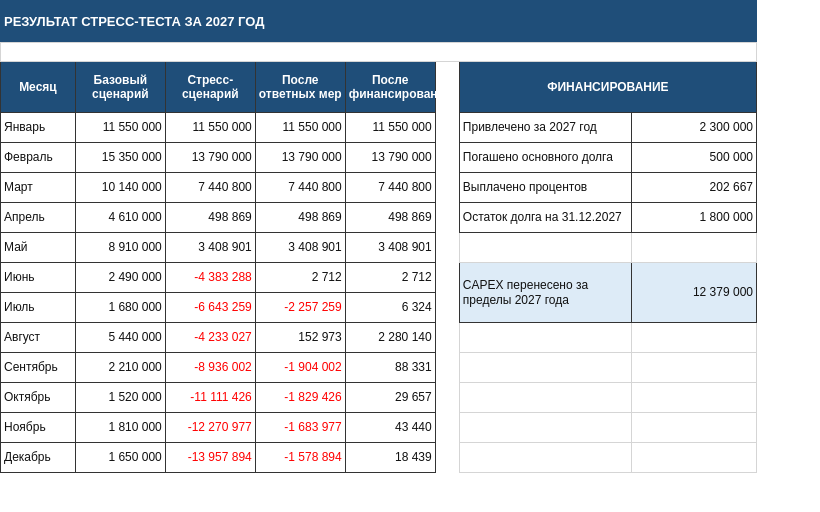
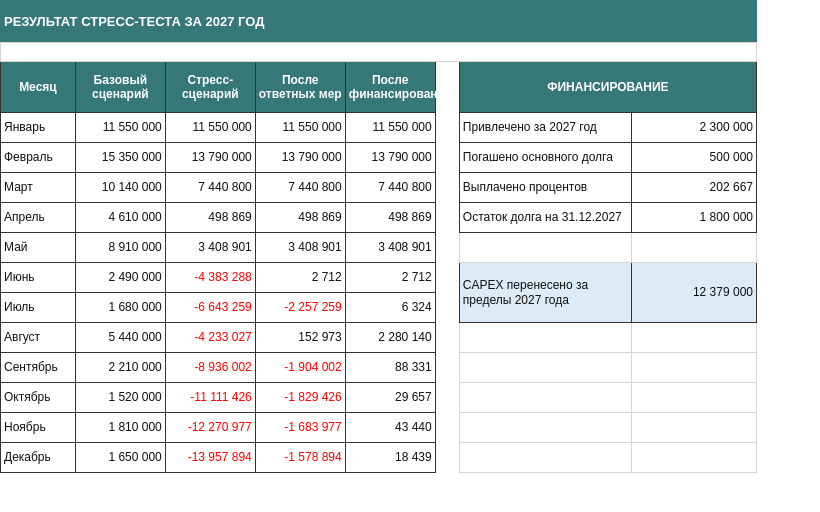
Before and after one commit to 3000toronto-commits/fd_2026_12_HIT_final, a plain HTML site: page index.html in a window 1280 px wide. Shown: the whole page, without its empty margins (0-820 px from the left). Drawn offline with Linux system fonts and the light colour scheme.

Commit message:
Update index.html

```diff
--- a/index.html
+++ b/index.html
@@ -15,7 +15,7 @@
   }
 
   .fd-result {
-    --blue: #1F4E79;
+    --blue: #367879;
     --light-blue: #DDEBF7;
     --hover: #DFF2F3;
     --teal: #367879;
```
